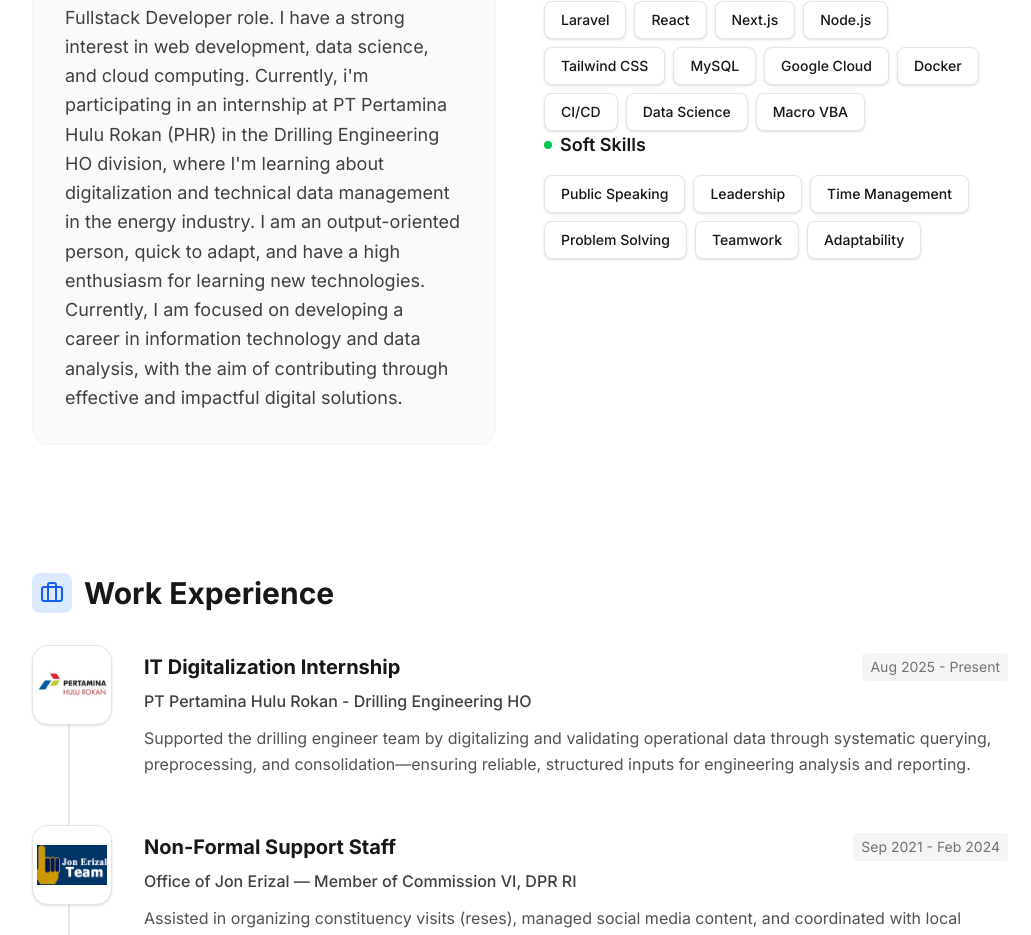
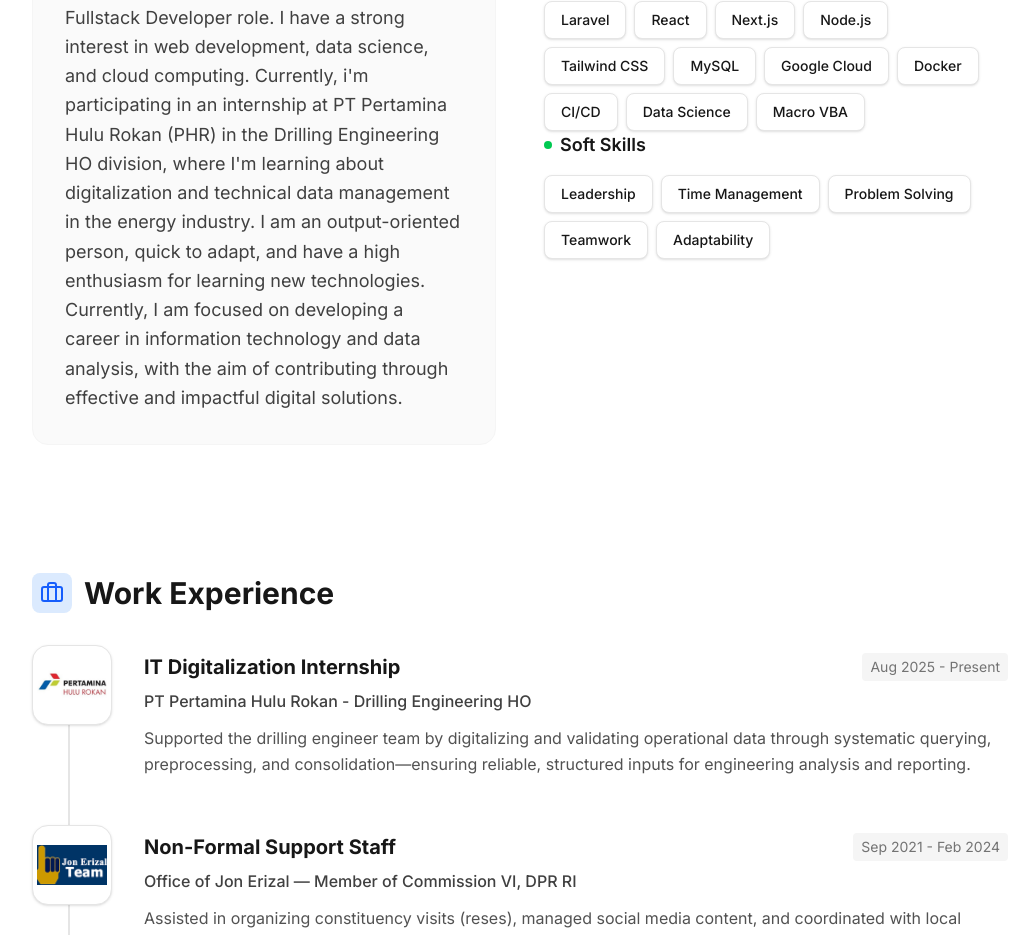
Before and after one commit to raihanfr21/portofoliowebsite2, a Next.js app: page / in a window 1280 px wide. Shown: the part 1057-1992 px from the top of the page, without its empty margins (120-1151 px from the left). Built offline with nearby package versions, Linux system fonts and the light colour scheme.

Commit message:
Upload ke-9

```diff
--- a/app/page.tsx
+++ b/app/page.tsx
@@ -48,7 +48,6 @@ const PORTFOLIO_DATA = {
 
   skills: ["APIs", "PHP", "PowerBI", "Python", "JavaScript", "Laravel", "React", "Next.js", "Node.js", "Tailwind CSS", "MySQL", "Google Cloud", "Docker", "CI/CD", "Data Science", "Macro VBA"],
   softSkills: [
-    "Public Speaking",
     "Leadership",
     "Time Management",
     "Problem Solving",
```
